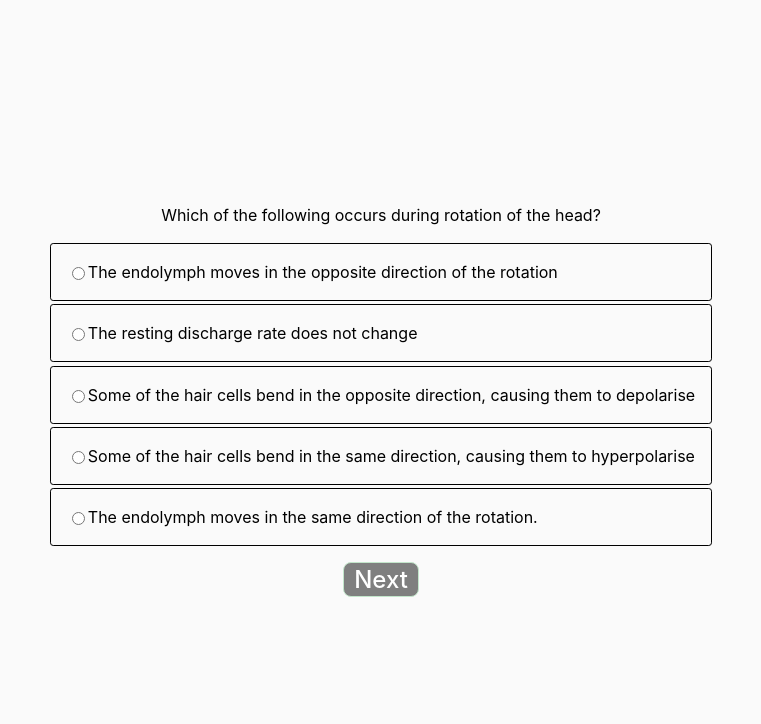
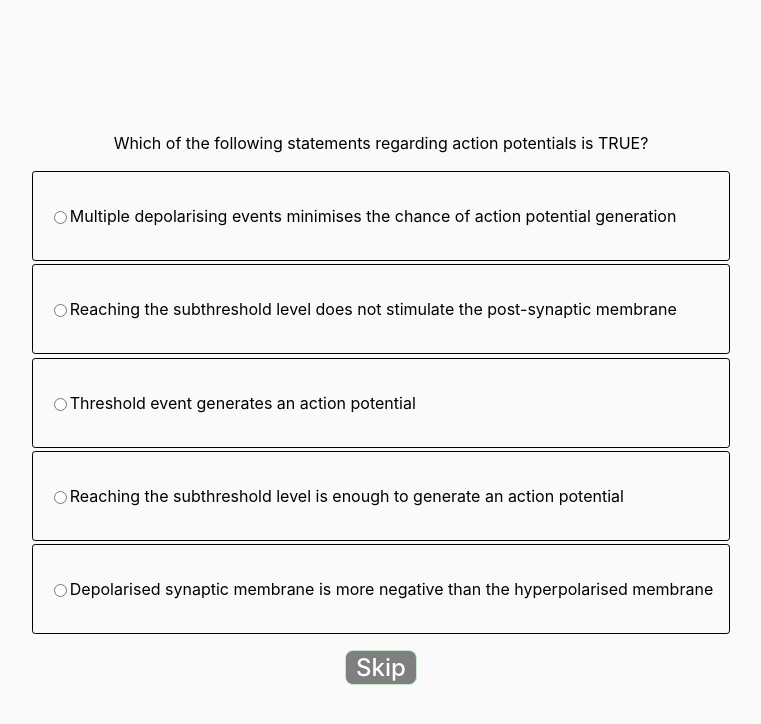
Before and after one commit to UQ-eLIPSE/crucible-components, a Vue app: page / in a window 1280 px wide. Both pictures are taken after a click on the button "Start". Shown: the top 724 px of the page, without its empty margins (259-1020 px from the left). Built offline with nearby package versions, Linux system fonts and the light colour scheme.

Commit message:
refactoring code and explore plugin

```diff
--- a/src/App.vue
+++ b/src/App.vue
@@ -1,64 +1,6 @@
+<template>
+  <CrucibleComponent />
+</template>
 <script setup lang="ts">
-import { ref } from "vue";
-import MCQQuiz from "@components/MCQ/MCQQuiz.vue";
-import MCQTimedQuiz from "@components/MCQ/MCQTimedQuiz.vue";
-import StartPage from "@components/StartPage.vue";
-import {
-  filterQuestionsByTags,
-  getQuestionsRandomly,
-} from "./components/QuestionStore";
-import { useQuizStore } from "./store/QuizStore";
-import { StartQuizConfig } from "./types/MCQ";
-import { MCQuestion } from "./types/MCQ";
-import { getQuestionsBasedOnEnv } from "./components/DataAccessLayer";
-
-const quizQuestions = ref(0);
-const questionsQueue = useQuizStore();
-const quizStarted = ref<boolean>(false);
-
-const handleStartQuiz = ({ questionAmount, mode }: StartQuizConfig) => {
-  const selectedTags = questionsQueue.getselectedtags();
-
-  const questions = getQuestionsBasedOnEnv();
-  const filteredquestions: MCQuestion[] = filterQuestionsByTags(
-    questions,
-    selectedTags,
-  );
-  const quizAmount = getQuestionsRandomly(questionAmount, filteredquestions);
-  quizQuestions.value = quizAmount.length;
-  questionsQueue.initialiseQuiz(quizAmount, mode);
-
-  // Scale current time limit by the number of questions
-  mode === "Timed" &&
-    questionsQueue.setTimeLimit(questionAmount * questionsQueue.timeLimit);
-
-  quizStarted.value = true;
-};
+// import CrucibleCompo from "./components/crucible-compo.vue";
 </script>
-
-<template>
-  <MCQQuiz v-if="quizStarted && questionsQueue.quizMode === 'Tutor'" />
-  <MCQTimedQuiz
-    v-else-if="quizStarted && questionsQueue.quizMode === 'Timed'"
-  />
-  <StartPage v-else @start-quiz="handleStartQuiz" />
-</template>
-
-<style scoped>
-#question-amount {
-  margin-left: 5px;
-}
-
-.start-button {
-  color: #ffffff;
-  background-color: #2a52be;
-  margin-top: 5%;
-}
-
-.tag-list {
-  display: flex;
-  justify-content: center;
-  margin-bottom: 20px;
-  gap: 10px;
-}
-</style>
--- a/src/components/ButtonUi.vue
+++ b/src/components/ButtonUi.vue
@@ -17,6 +17,7 @@ const emit = defineEmits([
   "submit",
   "save",
   "timedNextQuestion",
+  "skipQuestion",
 ]);
 
 const handleClick = (buttonFuc: string) => {
@@ -28,6 +29,7 @@ const handleClick = (buttonFuc: string) => {
       "submit",
       "save",
       "timedNextQuestion",
+      "skipQuestion",
     ].includes(buttonFuc)
   ) {
     emit(
@@ -36,7 +38,8 @@ const handleClick = (buttonFuc: string) => {
         | "prevQuestion"
         | "submit"
         | "save"
-        | "timedNextQuestion",
+        | "timedNextQuestion"
+        | "skipQuestion",
     );
   }
 };
--- a/src/components/DataAccessLayer.ts
+++ b/src/components/DataAccessLayer.ts
@@ -1,6 +1,91 @@
 import { MCQuestion } from "@/types/MCQ";
-import { questions } from "@data/question-data.json";
+// import { questions } from "@data/question-data.json";
 import { generateDummyData } from "../../data/dummyQuestionData";
+
+const questions: MCQuestion[] = [
+  {
+    tags: {
+      course: "VETS2011",
+      subject: "Physiology",
+      system: "Nervous System",
+      animal: "",
+    },
+    statement:
+      "<p>Which of the following statements regarding action potentials is TRUE?</p>",
+    optionsList: [
+      {
+        optionValue:
+          "<p>Multiple depolarising events minimises the chance of action potential generation</p>",
+        optionCorrect: false,
+      },
+      {
+        optionValue:
+          "<p>Reaching the subthreshold level does not stimulate the post-synaptic membrane</p>",
+        optionCorrect: false,
+      },
+      {
+        optionValue: "<p>Threshold event generates an action potential</p>",
+        optionCorrect: true,
+      },
+      {
+        optionValue:
+          "<p>Reaching the subthreshold level is enough to generate an action potential</p>",
+        optionCorrect: false,
+      },
+      {
+        optionValue:
+          "<p>Depolarised synaptic membrane is more negative than the hyperpolarised membrane</p>",
+        optionCorrect: false,
+      },
+    ],
+    _id: {
+      $oid: "6615c7fb49fbda0108a9ac0b",
+    },
+
+    link: "https://vetshub.uqcloud.net/resource/5a0ba18d34cc363763e05e99/61a9ae14e04e3d5bffb26ef7/62142eee64c71f1df2110cf5/62142f2764c71f1df2110cf7/6214407964c71f1df2110d03",
+  },
+  {
+    tags: {
+      course: "VETS2011",
+      subject: "Physiology",
+      system: "Nervous System",
+      animal: "horse",
+    },
+    statement:
+      "<p>Which of the following statements regarding action potentials is TRUE?</p>",
+    optionsList: [
+      {
+        optionValue:
+          "<p>Multiple depolarising events minimises the chance of action potential generation</p>",
+        optionCorrect: false,
+      },
+      {
+        optionValue:
+          "<p>Reaching the subthreshold level does not stimulate the post-synaptic membrane</p>",
+        optionCorrect: false,
+      },
+      {
+        optionValue: "<p>Threshold event generates an action potential</p>",
+        optionCorrect: true,
+      },
+      {
+        optionValue:
+          "<p>Reaching the subthreshold level is enough to generate an action potential</p>",
+        optionCorrect: false,
+      },
+      {
+        optionValue:
+          "<p>Depolarised synaptic membrane is more negative than the hyperpolarised membrane</p>",
+        optionCorrect: false,
+      },
+    ],
+    _id: {
+      $oid: "6615c7fb49fbda0108a9ac0b",
+    },
+
+    link: "https://vetshub.uqcloud.net/resource/5a0ba18d34cc363763e05e99/61a9ae14e04e3d5bffb26ef7/62142eee64c71f1df2110cf5/62142f2764c71f1df2110cf7/6214407964c71f1df2110d03",
+  },
+];
 
 export const getAllQuestions = () => {
   return questions as MCQuestion[];
--- a/src/components/MCQ/MCQQuestion.vue
+++ b/src/components/MCQ/MCQQuestion.vue
@@ -6,7 +6,7 @@
       v-for="[key, value] in Object.entries(optionsList)"
       :key="key"
       class="mcq-option"
-      @click="selectOption(key, _id.$oid)"
+      @click="selectOption(key)"
     >
       <input
         :id="'option-' + key"
@@ -16,7 +16,7 @@
         name="options"
         :checked="selectedOption === key"
         :class="className"
-        @click="selectOption(key, _id.$oid)"
+        @click="selectOption(key)"
       />
       <label
         :for="'option-' + key"
@@ -30,10 +30,9 @@
 <script setup lang="ts">
 import type { MCQuestionProp } from "@type/MCQ.d.ts";
 
-const { statement, optionsList, className, _id } =
-  defineProps<MCQuestionProp>();
+const { statement, optionsList, className } = defineProps<MCQuestionProp>();
 const selectedQuestion = defineModel("selectedQuestion", {
-  type: String,
+  type: Boolean,
   default: null,
 });
 
@@ -41,9 +40,9 @@ const selectedOption = defineModel("selectedOption", {
   type: String,
   default: null,
 });
-const selectOption = (key: string, questionId: string) => {
+const selectOption = (key: string) => {
   selectedOption.value = key;
-  selectedQuestion.value = questionId;
+  selectedQuestion.value = true;
 };
 
 // const optionClass = (key: string, optionsList: MCQOptions[]) => {
--- a/src/components/MCQ/MCQQuiz.vue
+++ b/src/components/MCQ/MCQQuiz.vue
@@ -2,37 +2,20 @@
   <MCQQuestion
     v-if="currentQuestion"
     v-model:selected-option="selectedOption"
+    v-model:selected-question="isSelected"
     :statement="currentQuestion.statement"
     :options-list="currentQuestion.optionsList"
-    :_id="currentQuestion._id"
     @next-question="nextQuestion"
     @skip-question="skipQuestion"
   />
-  <div class="next-prev-question">
+  <div v-if="currentQuestion" class="next-prev-question">
     <ButtonUi
       v-if="questionsQueue.quizMode === 'Tutor'"
       :button-name="buttonUi.buttonName"
       :button-fuc="buttonUi.buttonFunc"
-      @click="quizStateHandler"
       @next-question="nextQuestion()"
       @submit-answer="submitAnswer"
       @skip-question="skipQuestion"
-    />
-
-    <ButtonUi
-      v-if="questionsQueue.quizMode === 'Timed'"
-      :button-name="'&#x2192;'"
-      :button-fuc="'timedNextQuestion'"
-      @timed-next-question="timedNextQuestion()"
-    />
-    <ButtonUi
-      v-if="
-        questionsQueue.quizMode === 'Timed' &&
-        questionsQueue.questionsStack.length > 1
-      "
-      :button-fuc="'timedNextQuestion'"
-      :button-name="'&#x2190;'"
-      @prev-question="prevQuestion()"
     />
   </div>
   <MCQStatus v-if="!currentQuestion" />
@@ -51,6 +34,7 @@ import { useQuizStore } from "@/store/QuizStore";
 
 const currentQuestion = ref<MCQuestion | undefined>();
 const selectedOption = ref<string | null>(null);
+const isSelected = ref(false);
 
 const questionsQueue = useQuizStore();
 const buttonUi = ref<{ buttonName: string; buttonFunc: string }>({
@@ -63,18 +47,22 @@ const remainingQuestions = ref<number>(questionsQueue.getRemainingQuestions());
 onMounted(() => {
   nextQuestion();
 });
-
+watch(isSelected, (newIsSelected) => {
+  console.log("isSelected", isSelected.value);
+  if (quizState.value === "initial" && newIsSelected) quizState.value = "next";
+});
 watch(quizState, (newState) => {
   console.log("Quiz state changed", newState);
   switch (newState) {
     case "initial":
-      buttonUi.value.buttonName = "Start";
-      buttonUi.value.buttonFunc = "submit";
+      buttonUi.value.buttonName = "Skip";
+      buttonUi.value.buttonFunc = "skipQuestion";
       break;
     case "next":
       buttonUi.value.buttonName = "Next";
       buttonUi.value.buttonFunc = "nextQuestion";
       break;
+
     case "prev":
       buttonUi.value.buttonName = "Previous";
       buttonUi.value.buttonFunc = "prevQuestion";
@@ -86,21 +74,20 @@ watch(quizState, (newState) => {
     // Add more cases as necessary
   }
 });
-const quizStateHandler = () => {
-  console.log("Quiz state handler");
-  quizState.value = quizState.value !== "initial" ? "initial" : "submit";
-};
+// const quizStateHandler = () => {
+//   console.log("loading");
+//   // console.log("Quiz state handler");
+//   // quizState.value = quizState.value !== "initial" ? "initial" : "next";
+// };
 const submitAnswer = () => {
   // quizState.value = "initial";
   submitted.value = true;
 };
-const timedNextQuestion = () => {
-  if (currentQuestion.value) trackQuizStatus();
-  selectedOption.value = null;
-  currentQuestion.value = questionsQueue.dequeueQuestion();
-};
+
 const nextQuestion = () => {
-  quizState.value = "next";
+  isSelected.value = false;
+  quizState.value = "initial";
+  console.log("next clicked", quizState.value);
   resetQuestion();
   remainingQuestions.value = questionsQueue.getRemainingQuestions();
   currentQuestion.value = questionsQueue.dequeueQuestion();
@@ -108,9 +95,10 @@ const nextQuestion = () => {
 
 const skipQuestion = () => {
   // quizState.value = "next";
-  console.log("Skip question");
+  isSelected.value = false;
   resetQuestion();
   questionsQueue.enqueueQuestion(currentQuestion.value as MCQuestion);
+  console.log("Skip question", "isSelected", isSelected.value);
   nextQuestion();
 };
 
@@ -131,12 +119,8 @@ const trackQuizStatus = () => {
 
 const resetQuestion = () => {
   if (currentQuestion.value) trackQuizStatus();
-  submitted.value = false;
-  selectedOption.value = null;
-};
-const prevQuestion = () => {
-  currentQuestion.value =
-    questionsQueue.removeFromLastHistory() ?? currentQuestion.value;
+  // submitted.value = false;
+  // selectedOption.value = null;
 };
 
 // const skipQuestion = () => {
--- /dev/null
+++ b/src/components/crucible-component.vue
@@ -0,0 +1,61 @@
+<script setup lang="ts">
+import { ref } from "vue";
+import MCQQuiz from "@components/MCQ/MCQQuiz.vue";
+import MCQTimedQuiz from "@components/MCQ/MCQTimedQuiz.vue";
+import StartPage from "@components/StartPage.vue";
+import { filterQuestionsByTags, getQuestionsRandomly } from "./QuestionStore";
+import { useQuizStore } from "../store/QuizStore";
+import { StartQuizConfig } from "../types/MCQ";
+import { MCQuestion } from "../types/MCQ";
+import { getQuestionsBasedOnEnv } from "./DataAccessLayer";
+
+const quizQuestions = ref(0);
+const questionsQueue = useQuizStore();
+const quizStarted = ref<boolean>(false);
+
+const handleStartQuiz = ({ questionAmount, mode }: StartQuizConfig) => {
+  const selectedTags = questionsQueue.getselectedtags();
+
+  const questions = getQuestionsBasedOnEnv();
+  const filteredquestions: MCQuestion[] = filterQuestionsByTags(
+    questions,
+    selectedTags,
+  );
+  const quizAmount = getQuestionsRandomly(questionAmount, filteredquestions);
+  quizQuestions.value = quizAmount.length;
+  questionsQueue.initialiseQuiz(quizAmount, mode);
+
+  // Scale current time limit by the number of questions
+  mode === "Timed" &&
+    questionsQueue.setTimeLimit(questionAmount * questionsQueue.timeLimit);
+
+  quizStarted.value = true;
+};
+</script>
+
+<template>
+  <MCQQuiz v-if="quizStarted && questionsQueue.quizMode === 'Tutor'" />
+  <MCQTimedQuiz
+    v-else-if="quizStarted && questionsQueue.quizMode === 'Timed'"
+  />
+  <StartPage v-else @start-quiz="handleStartQuiz" />
+</template>
+
+<style scoped>
+#question-amount {
+  margin-left: 5px;
+}
+
+.start-button {
+  color: #ffffff;
+  background-color: #2a52be;
+  margin-top: 5%;
+}
+
+.tag-list {
+  display: flex;
+  justify-content: center;
+  margin-bottom: 20px;
+  gap: 10px;
+}
+</style>
--- /dev/null
+++ b/src/components/index.ts
@@ -0,0 +1 @@
+export { default as CrucibleComponent } from "./crucible-component.vue";
--- a/src/main.ts
+++ b/src/main.ts
@@ -2,9 +2,10 @@ import { createApp } from "vue";
 import { createPinia } from "pinia";
 import "./style.css";
 import App from "./App.vue";
+import ViewerPlugin from "./ViewerPlugin";
 
 const pinia = createPinia();
 const app = createApp(App);
-
+app.use(ViewerPlugin);
 app.use(pinia);
 app.mount("#app");
--- a/src/types/MCQ.d.ts
+++ b/src/types/MCQ.d.ts
@@ -19,7 +19,8 @@ export interface MCQuestion {
   className?: string;
 }
 
-export interface MCQuestionProp extends Omit<MCQuestion, "tags" | "link"> {}
+export interface MCQuestionProp
+  extends Omit<MCQuestion, "tags" | "link" | "_id"> {}
 
 export interface MCQOptions {
   optionValue: string;
```
Also changed, not shown: src/ViewerPlugin.ts (added, +10 -0 lines), vite.config.ts (+19 -0 lines), data/question-data1.json (renamed from data/question-data.json).
